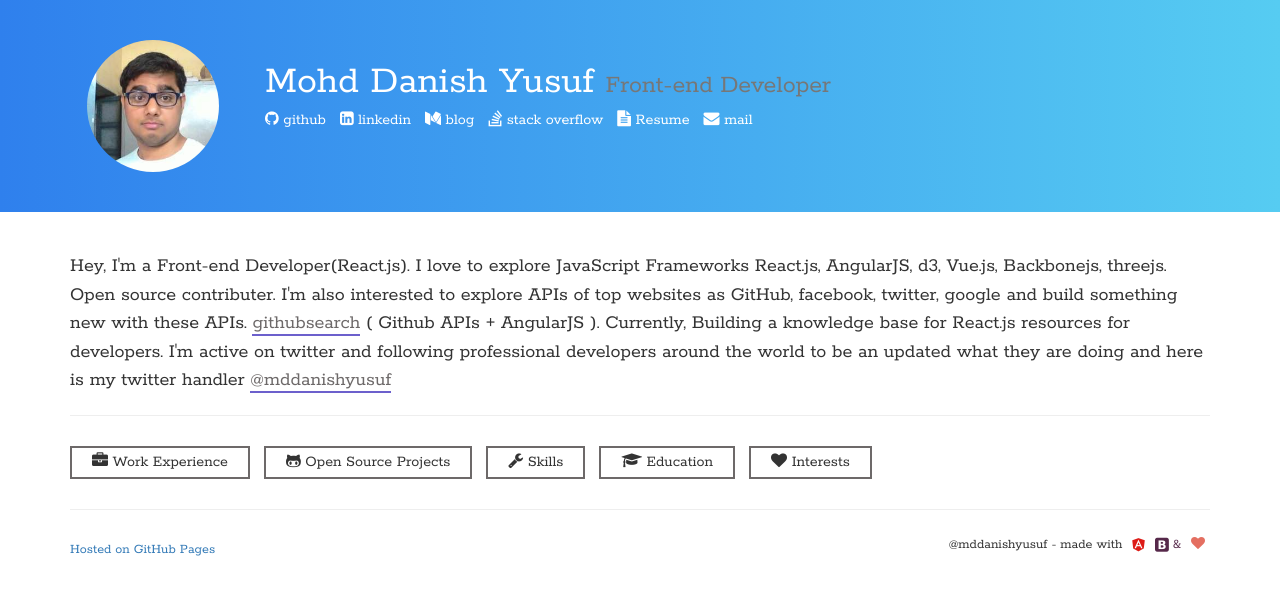
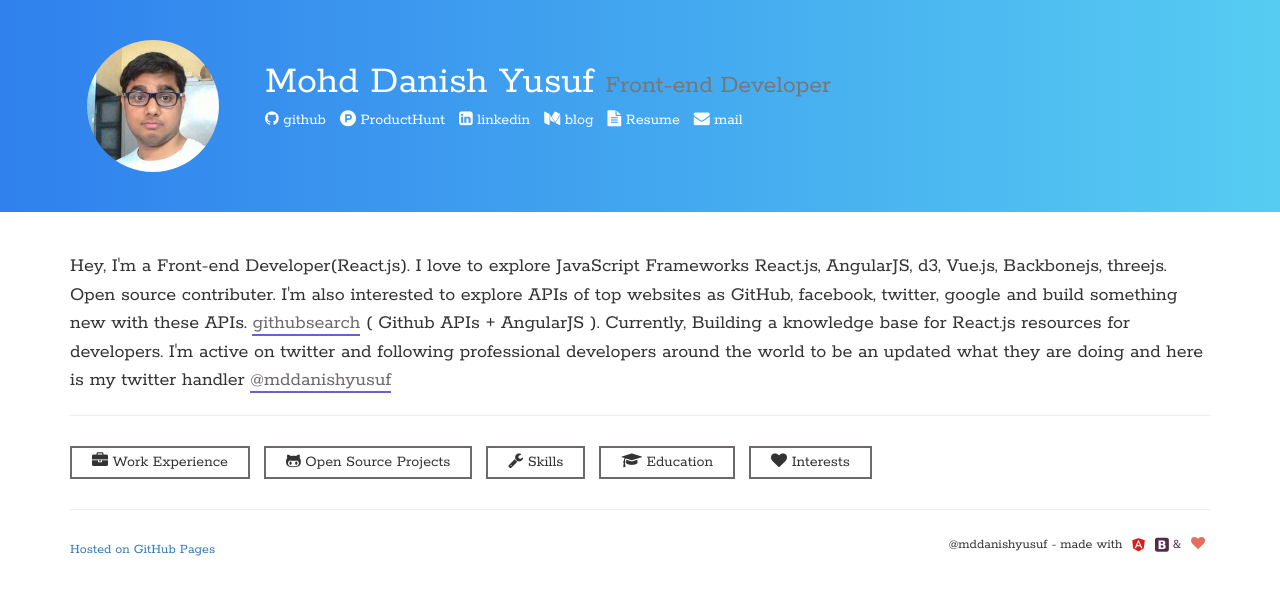
Before and after one commit to mddanishyusuf/mddanishyusuf.github.io, a website: page index.html in a window 1280 px wide. Drawn offline with Linux system fonts and the light colour scheme.

Commit message:
product hunt link added

```diff
--- a/index.html
+++ b/index.html
@@ -40,9 +40,10 @@
 						<div class="links">
 								<ul>
 									<li><a href="https://github.com/mddanishyusuf" target="_blank"><i class="fa fa-github"></i> github</a></li>
+									<li><a href="https://www.producthunt.com/@mddanishyusuf" target="_blank"><i class="fa fa-product-hunt"></i> ProductHunt</a></li>
 									<li><a href="https://www.linkedin.com/in/mddanishyusuf/" target="_blank"><i class="fa fa-linkedin-square"></i> linkedin</a></li>
 									<li><a href="https://medium.com/@mddanishyusuf" target="_blank"><i class="fa fa-medium "></i> blog</a></li>
-									<li><a href="https://stackoverflow.com/story/mddanishyusuf" target="_blank"><i class="fa fa-stack-overflow"></i> stack overflow</a></li>
+									<!-- <li><a href="https://stackoverflow.com/story/mddanishyusuf" target="_blank"><i class="fa fa-stack-overflow"></i> stack overflow</a></li> -->
 									<li><a href="Mohd-Danish-Resume.pdf" target="_blank"><i class="fa fa-file-text"></i> Resume</a></li>
 									<li><a href="mailto:mddanishyusuf@gmail.com"><i class="fa fa-envelope"></i> mail</a></li>
 								</ul>
```
